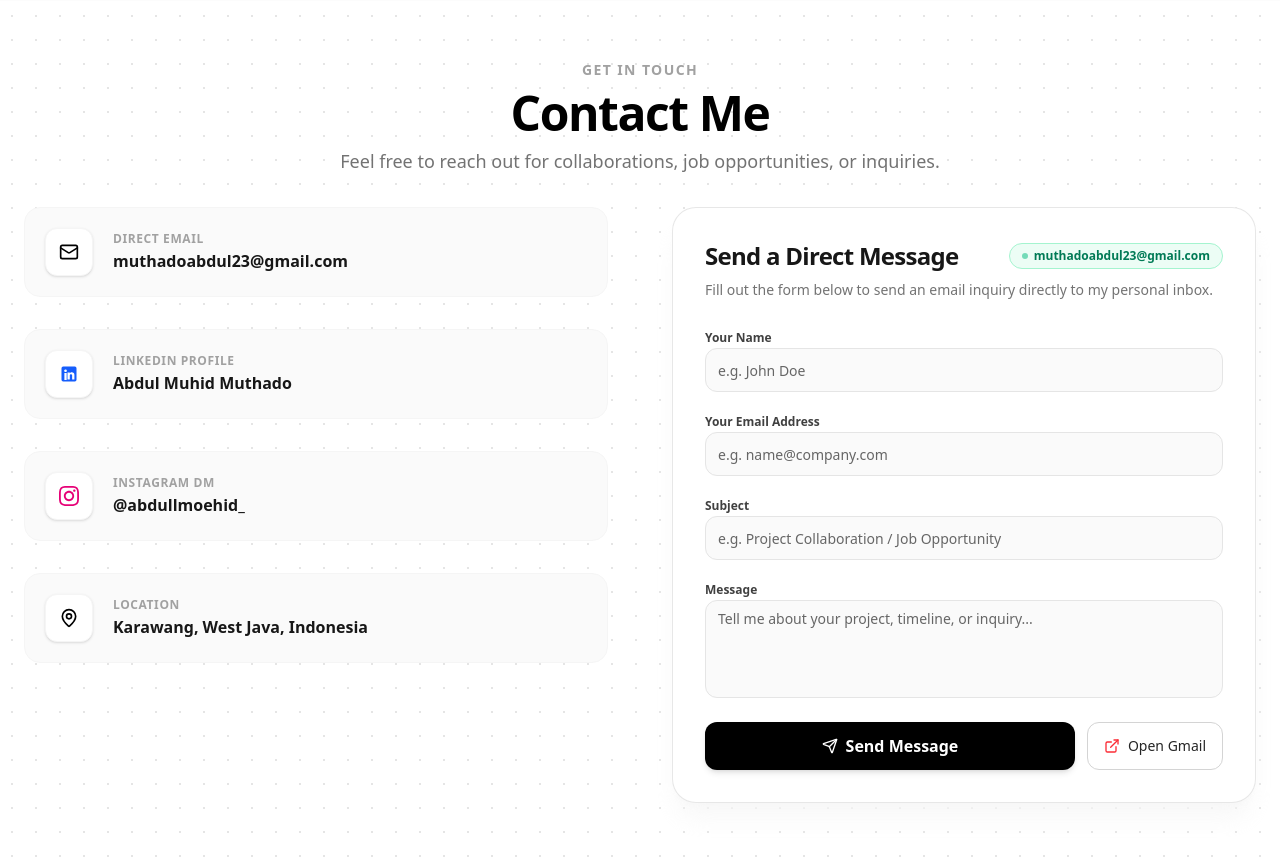
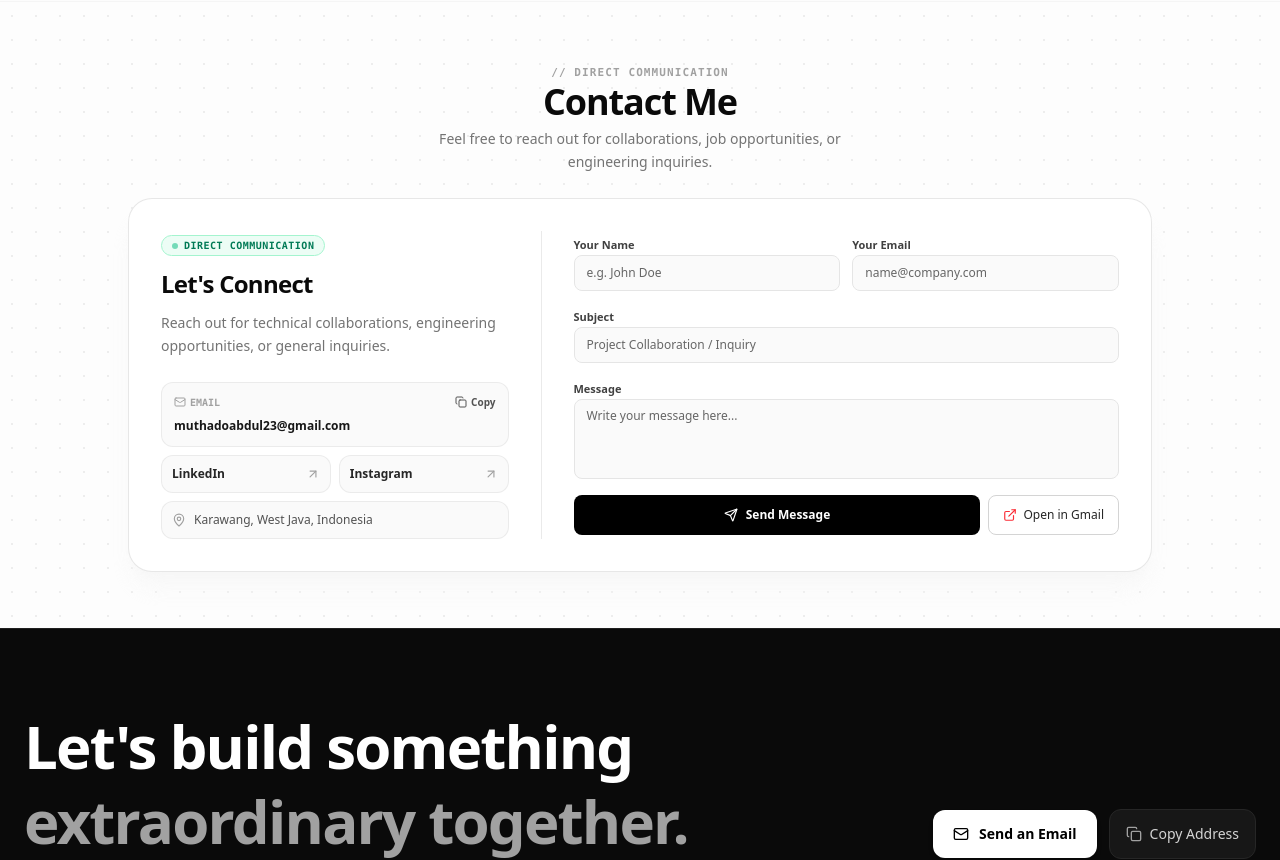
Before and after one commit to Moehid23/portofolio, a Next.js app: page / in a window 1280 px wide. Shown: the part 5900-6760 px from the top of the page. Built offline with nearby package versions, Linux system fonts and the light colour scheme.

Commit message:
feat: redesign Contact Me section into a unified compact interactive dashboard without endless scroll

```diff
--- a/src/app/page.tsx
+++ b/src/app/page.tsx
@@ -73,22 +73,21 @@ export default function Home() {
         <GallerySection />
 
         {/* Contact Section */}
-        <section id="contact" className="scroll-mt-14 pt-2 pb-16 md:pt-14 md:pb-24">
+        <section id="contact" className="scroll-mt-14 py-8 sm:py-10 md:py-14 bg-neutral-50/40 border-t border-neutral-100">
           <Container>
-            <div className="mb-8 text-center">
-              <span className="text-sm font-bold uppercase tracking-widest text-neutral-400">Get in Touch</span>
-              <h2 className="mt-2 text-3xl font-bold tracking-tighter sm:text-4xl md:text-5xl">
+            <div className="mb-6 text-center max-w-2xl mx-auto space-y-1.5">
+              <span className="text-[11px] font-mono tracking-widest text-neutral-400 uppercase font-semibold">
+                // Direct Communication
+              </span>
+              <h2 className="text-2xl sm:text-3xl md:text-4xl font-bold tracking-tight text-neutral-950">
                 Contact Me
               </h2>
-              <p className="mt-2.5 mx-auto max-w-[700px] text-base md:text-lg text-neutral-500">
-                Feel free to reach out for collaborations, job opportunities, or inquiries.
+              <p className="text-xs sm:text-sm text-neutral-500 max-w-md mx-auto leading-relaxed">
+                Feel free to reach out for collaborations, job opportunities, or engineering inquiries.
               </p>
             </div>
 
-            <div className="grid gap-12 lg:grid-cols-2 lg:gap-16 items-start">
-              <ContactInfo />
-              <ContactForm />
-            </div>
+            <ContactForm />
           </Container>
         </section>
       </main>
--- a/src/components/contact/ContactForm.tsx
+++ b/src/components/contact/ContactForm.tsx
@@ -7,12 +7,21 @@ import { contactFormSchema, ContactFormData } from "@/lib/validations";
 import { Button } from "@/components/ui/Button";
 import { Input } from "@/components/ui/Input";
 import { Textarea } from "@/components/ui/Textarea";
-import { CheckCircle2, Send, Mail, ArrowUpRight, Copy, ExternalLink, MessageSquare } from "lucide-react";
+import {
+  CheckCircle2,
+  Send,
+  Mail,
+  ArrowUpRight,
+  Copy,
+  Check,
+  MapPin,
+  ExternalLink
+} from "lucide-react";
 import { motion, AnimatePresence } from "framer-motion";
 
 export function ContactForm() {
   const [isSuccess, setIsSuccess] = useState(false);
-  const [copied, setCopied] = useState(false);
+  const [emailCopied, setEmailCopied] = useState(false);
   const [lastSubmittedData, setLastSubmittedData] = useState<ContactFormData | null>(null);
 
   const {
@@ -46,20 +55,15 @@ export function ContactForm() {
     window.location.href = `mailto:muthadoabdul23@gmail.com?subject=${subject}&body=${body}`;
   };
 
-  const handleCopyMessage = () => {
-    if (!lastSubmittedData) return;
-    const text = `To: muthadoabdul23@gmail.com\nSubject: ${lastSubmittedData.subject}\n\n${getEmailBody(lastSubmittedData)}`;
-    navigator.clipboard.writeText(text);
-    setCopied(true);
-    setTimeout(() => setCopied(false), 2000);
+  const handleCopyEmail = () => {
+    navigator.clipboard.writeText("muthadoabdul23@gmail.com");
+    setEmailCopied(true);
+    setTimeout(() => setEmailCopied(false), 2000);
   };
 
   const onSubmit = async (data: ContactFormData) => {
     setLastSubmittedData(data);
-
-    // Automatically trigger preferred mail client / compose window
     try {
-      // 1. Try sending via FormSubmit as background webhook
       fetch(`https://formsubmit.co/ajax/muthadoabdul23@gmail.com`, {
         method: "POST",
         headers: {
@@ -75,9 +79,7 @@ export function ContactForm() {
         }),
       }).catch(() => {});
 
-      // 2. Open Gmail / mail client directly so the message is guaranteed to reach the user
       handleOpenGmail(data);
-
       setIsSuccess(true);
       reset();
     } catch {
@@ -87,146 +89,174 @@ export function ContactForm() {
   };
 
   return (
-    <div className="space-y-6">
-      <div className="rounded-3xl border border-neutral-200/90 bg-white p-6 sm:p-8 shadow-xl shadow-neutral-100/70">
-        <div className="flex flex-wrap items-center justify-between gap-2 mb-2">
-          <h2 className="text-xl sm:text-2xl font-bold tracking-tight text-neutral-900">
-            Send a Direct Message
-          </h2>
-          <span className="inline-flex items-center gap-1.5 text-xs font-semibold px-3 py-1 rounded-full bg-emerald-50 text-emerald-700 border border-emerald-200">
+    <div className="max-w-5xl mx-auto rounded-3xl bg-white border border-neutral-200/90 shadow-xl shadow-neutral-100/70 p-5 sm:p-7 md:p-8 overflow-hidden">
+      <div className="grid grid-cols-1 lg:grid-cols-12 gap-6 lg:gap-8 items-stretch">
+
+        {/* Left Col: Direct Channels (5 Cols) */}
+        <div className="lg:col-span-5 flex flex-col justify-between space-y-4 border-b lg:border-b-0 lg:border-r border-neutral-200/80 pb-6 lg:pb-0 lg:pr-8">
+          <div className="space-y-3">
+            <div className="inline-flex items-center gap-1.5 px-2.5 py-0.5 rounded-full bg-emerald-50 text-emerald-700 border border-emerald-200 text-[10px] font-mono font-bold uppercase tracking-wider">
               <span className="h-1.5 w-1.5 rounded-full bg-emerald-500 animate-pulse" />
+              Direct Communication
+            </div>
+
+            <h3 className="text-xl sm:text-2xl font-bold tracking-tight text-neutral-950">
+              Let&apos;s Connect
+            </h3>
+
+            <p className="text-xs sm:text-sm text-neutral-500 leading-relaxed">
+              Reach out for technical collaborations, engineering opportunities, or general inquiries.
+            </p>
+          </div>
+
+          {/* Quick Channels */}
+          <div className="space-y-2 pt-2">
+            {/* Email Box */}
+            <div className="p-3 rounded-xl bg-neutral-50 border border-neutral-200/70 space-y-2">
+              <div className="flex items-center justify-between">
+                <span className="text-[10px] font-mono uppercase text-neutral-400 font-semibold flex items-center gap-1">
+                  <Mail className="h-3 w-3" /> Email
+                </span>
+                <button
+                  onClick={handleCopyEmail}
+                  className="text-[10px] font-semibold text-neutral-600 hover:text-black transition-colors flex items-center gap-1"
+                >
+                  {emailCopied ? <Check className="h-3 w-3 text-emerald-600" /> : <Copy className="h-3 w-3" />}
+                  <span>{emailCopied ? "Copied" : "Copy"}</span>
+                </button>
+              </div>
+              <p className="text-xs font-bold text-neutral-900 truncate">
                 muthadoabdul23@gmail.com
-          </span>
+              </p>
             </div>
-        <p className="mb-6 text-xs sm:text-sm text-neutral-500">
-          Fill out the form below to send an email inquiry directly to my personal inbox.
-        </p>
 
-        <form onSubmit={handleSubmit(onSubmit)} className="space-y-4">
-          <div className="space-y-1.5">
-            <label className="text-xs font-semibold text-neutral-700">Your Name</label>
+            {/* LinkedIn & Instagram Compact Grid */}
+            <div className="grid grid-cols-2 gap-2">
+              <a
+                href="https://www.linkedin.com/in/abdul-muhid-muhthado-964b951a3/"
+                target="_blank"
+                rel="noopener noreferrer"
+                className="flex items-center justify-between p-2.5 rounded-xl bg-neutral-50 border border-neutral-200/70 hover:bg-neutral-100 hover:border-neutral-300 transition-all text-xs font-semibold text-neutral-800"
+              >
+                <span>LinkedIn</span>
+                <ArrowUpRight className="h-3.5 w-3.5 text-neutral-400" />
+              </a>
+
+              <a
+                href="https://www.instagram.com/abdullmoehid_/"
+                target="_blank"
+                rel="noopener noreferrer"
+                className="flex items-center justify-between p-2.5 rounded-xl bg-neutral-50 border border-neutral-200/70 hover:bg-neutral-100 hover:border-neutral-300 transition-all text-xs font-semibold text-neutral-800"
+              >
+                <span>Instagram</span>
+                <ArrowUpRight className="h-3.5 w-3.5 text-neutral-400" />
+              </a>
+            </div>
+
+            {/* Location Pill */}
+            <div className="flex items-center gap-2 p-2.5 rounded-xl bg-neutral-50 border border-neutral-200/70 text-xs text-neutral-600">
+              <MapPin className="h-3.5 w-3.5 text-neutral-400 shrink-0" />
+              <span className="truncate">Karawang, West Java, Indonesia</span>
+            </div>
+          </div>
+        </div>
+
+        {/* Right Col: Instant Message Form (7 Cols) */}
+        <div className="lg:col-span-7 flex flex-col justify-between">
+          <form onSubmit={handleSubmit(onSubmit)} className="space-y-3">
+            <div className="grid grid-cols-1 sm:grid-cols-2 gap-3">
+              <div className="space-y-1">
+                <label className="text-[11px] font-semibold text-neutral-700">Your Name</label>
                 <Input
                   placeholder="e.g. John Doe"
                   {...register("name")}
                   aria-invalid={!!errors.name}
-              className="h-11 rounded-xl border-neutral-200 bg-neutral-50 focus:bg-white transition-all text-sm"
+                  className="h-9 rounded-lg border-neutral-200 bg-neutral-50 focus:bg-white text-xs"
                 />
                 {errors.name && (
-              <p className="text-xs text-red-500 font-medium">{errors.name.message}</p>
+                  <p className="text-[10px] text-red-500">{errors.name.message}</p>
                 )}
               </div>
 
-          <div className="space-y-1.5">
-            <label className="text-xs font-semibold text-neutral-700">Your Email Address</label>
+              <div className="space-y-1">
+                <label className="text-[11px] font-semibold text-neutral-700">Your Email</label>
                 <Input
                   type="email"
-              placeholder="e.g. name@company.com"
+                  placeholder="name@company.com"
                   {...register("email")}
                   aria-invalid={!!errors.email}
-              className="h-11 rounded-xl border-neutral-200 bg-neutral-50 focus:bg-white transition-all text-sm"
+                  className="h-9 rounded-lg border-neutral-200 bg-neutral-50 focus:bg-white text-xs"
                 />
                 {errors.email && (
-              <p className="text-xs text-red-500 font-medium">{errors.email.message}</p>
+                  <p className="text-[10px] text-red-500">{errors.email.message}</p>
+                )}
+              </div>
+            </div>
+
+            <div className="space-y-1">
+              <label className="text-[11px] font-semibold text-neutral-700">Subject</label>
+              <Input
+                placeholder="Project Collaboration / Inquiry"
+                {...register("subject")}
+                aria-invalid={!!errors.subject}
+                className="h-9 rounded-lg border-neutral-200 bg-neutral-50 focus:bg-white text-xs"
+              />
+              {errors.subject && (
+                <p className="text-[10px] text-red-500">{errors.subject.message}</p>
               )}
             </div>
 
-          <div className="space-y-1.5">
-            <label className="text-xs font-semibold text-neutral-700">Subject</label>
-            <Input
-              placeholder="e.g. Project Collaboration / Job Opportunity"
-              {...register("subject")}
-              aria-invalid={!!errors.subject}
-              className="h-11 rounded-xl border-neutral-200 bg-neutral-50 focus:bg-white transition-all text-sm"
+            <div className="space-y-1">
+              <label className="text-[11px] font-semibold text-neutral-700">Message</label>
+              <Textarea
+                placeholder="Write your message here..."
+                rows={3}
+                {...register("message")}
+                aria-invalid={!!errors.message}
+                className="rounded-lg border-neutral-200 bg-neutral-50 focus:bg-white resize-none text-xs"
               />
-            {errors.subject && (
-              <p className="text-xs text-red-500 font-medium">{errors.subject.message}</p>
+              {errors.message && (
+                <p className="text-[10px] text-red-500">{errors.message.message}</p>
               )}
             </div>
 
-          <div className="space-y-1.5">
-            <label className="text-xs font-semibold text-neutral-700">Message</label>
-            <Textarea
-              placeholder="Tell me about your project, timeline, or inquiry..."
-              rows={4}
-              {...register("message")}
-              aria-invalid={!!errors.message}
-              className="rounded-xl border-neutral-200 bg-neutral-50 focus:bg-white transition-all resize-none text-sm"
-            />
-            {errors.message && (
-              <p className="text-xs text-red-500 font-medium">{errors.message.message}</p>
-            )}
-          </div>
-
-          <div className="pt-2 flex flex-col sm:flex-row gap-3">
+            <div className="pt-1 flex flex-col sm:flex-row gap-2">
               <Button
                 type="submit"
-              className="flex-1 h-12 text-sm sm:text-base font-semibold rounded-xl bg-black hover:bg-neutral-800 text-white transition-all shadow-md hover:shadow-lg flex items-center justify-center gap-2"
+                className="flex-1 h-10 text-xs font-semibold rounded-lg bg-black hover:bg-neutral-800 text-white flex items-center justify-center gap-2"
                 isLoading={isSubmitting}
               >
-              <Send className="h-4 w-4" /> Send Message
+                <Send className="h-3.5 w-3.5" /> Send Message
               </Button>
 
               <Button
                 type="button"
                 variant="outline"
                 onClick={() => handleOpenGmail()}
-              className="h-12 px-4 rounded-xl border-neutral-300 hover:bg-neutral-100 text-neutral-800 text-xs sm:text-sm font-medium flex items-center gap-2"
+                className="h-10 px-3.5 rounded-lg border-neutral-300 hover:bg-neutral-100 text-neutral-800 text-xs font-medium flex items-center gap-1.5"
                 title="Compose directly in Gmail"
               >
-              <ExternalLink className="h-4 w-4 text-red-500" /> Open Gmail
+                <ExternalLink className="h-3.5 w-3.5 text-red-500" /> Open in Gmail
               </Button>
             </div>
           </form>
-      </div>
 
           <AnimatePresence>
             {isSuccess && (
               <motion.div
-            initial={{ opacity: 0, y: 10 }}
+                initial={{ opacity: 0, y: 5 }}
                 animate={{ opacity: 1, y: 0 }}
-            exit={{ opacity: 0, y: 10 }}
-            className="flex flex-col gap-3 rounded-2xl border border-emerald-200 bg-emerald-50/90 p-5 text-emerald-950 shadow-sm"
+                exit={{ opacity: 0, y: 5 }}
+                className="mt-3 p-3 rounded-xl bg-emerald-50 border border-emerald-200 text-emerald-950 text-xs flex items-center gap-2"
               >
-            <div className="flex items-start gap-3">
-              <div className="h-8 w-8 rounded-full bg-emerald-100 flex items-center justify-center text-emerald-600 shrink-0 mt-0.5">
-                <CheckCircle2 className="h-5 w-5" />
-              </div>
-              <div className="flex-1">
-                <p className="font-bold text-sm text-emerald-900">Inquiry Prepared &amp; Sent!</p>
-                <p className="text-xs text-emerald-800 mt-1 leading-relaxed">
-                  Your message has been directed to <strong>muthadoabdul23@gmail.com</strong>. If your email app hasn&apos;t opened automatically, you can choose an option below:
-                </p>
-              </div>
-            </div>
-
-            <div className="flex flex-wrap gap-2 pt-2 border-t border-emerald-200/80">
-              <button
-                type="button"
-                onClick={() => handleOpenGmail(lastSubmittedData || undefined)}
-                className="inline-flex items-center gap-1.5 px-3 py-1.5 rounded-lg bg-emerald-700 hover:bg-emerald-800 text-white text-xs font-semibold transition-colors"
-              >
-                <ExternalLink className="h-3.5 w-3.5" /> Open in Gmail
-              </button>
-
-              <button
-                type="button"
-                onClick={() => handleOpenMailApp(lastSubmittedData || undefined)}
-                className="inline-flex items-center gap-1.5 px-3 py-1.5 rounded-lg bg-white border border-emerald-300 text-emerald-900 hover:bg-emerald-100 text-xs font-semibold transition-colors"
-              >
-                <Mail className="h-3.5 w-3.5" /> Open in Mail App
-              </button>
-
-              <button
-                type="button"
-                onClick={handleCopyMessage}
-                className="inline-flex items-center gap-1.5 px-3 py-1.5 rounded-lg bg-white border border-emerald-300 text-emerald-900 hover:bg-emerald-100 text-xs font-semibold transition-colors"
-              >
-                <Copy className="h-3.5 w-3.5" /> {copied ? "Copied!" : "Copy Message"}
-              </button>
-            </div>
+                <CheckCircle2 className="h-4 w-4 text-emerald-600 shrink-0" />
+                <span>Message prepared &amp; forwarded to <strong>muthadoabdul23@gmail.com</strong>!</span>
               </motion.div>
             )}
           </AnimatePresence>
         </div>
+
+      </div>
+    </div>
   );
 }
```
Lines whose indentation alone changed are shown as unchanged.
